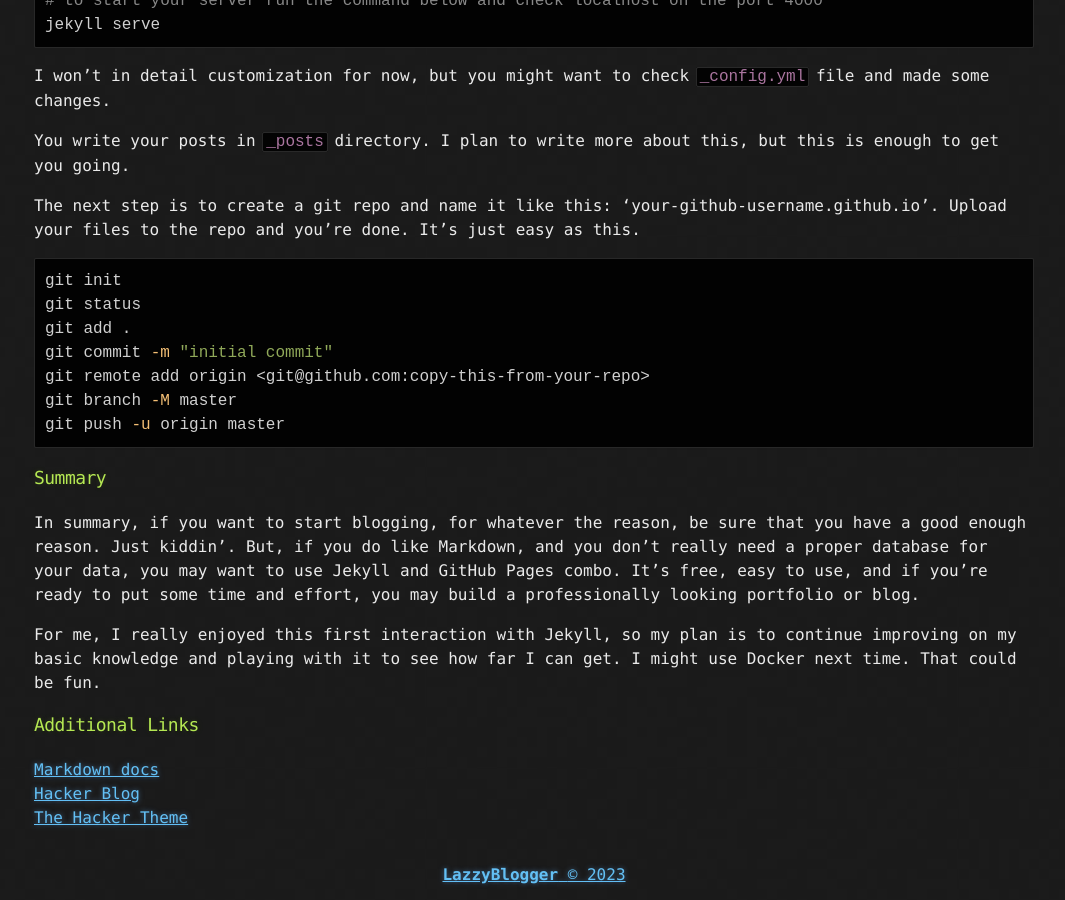
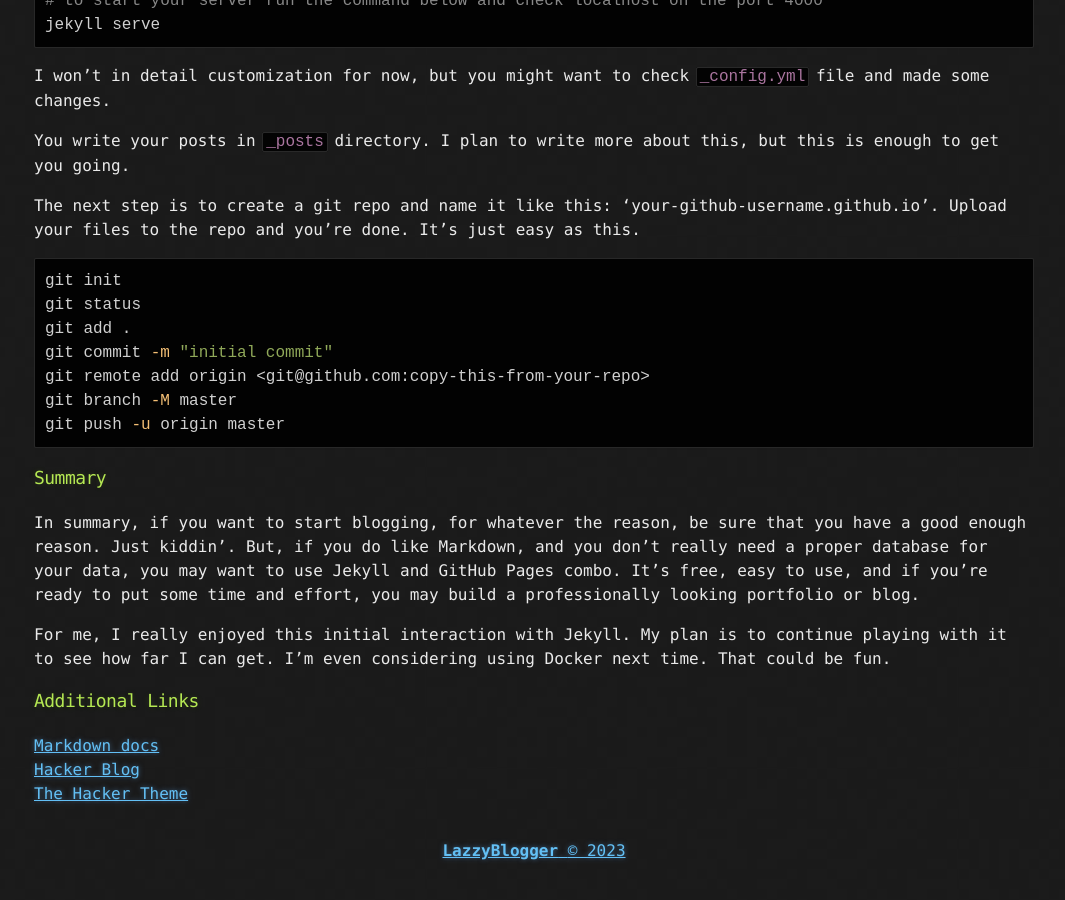
Before and after one commit to miomirparipovic/bytenoir, a Jekyll site: the page built from _posts/2023-08-31-dr-jekyll-mr-page.md, in a window 1280 px wide and 900 px high, scrolled down 2424 px. Shown: the whole window, without its empty margins (106-1171 px from the left). Built offline with Jekyll 4.4.1, drawn with Linux system fonts in a browser that asks for light colours; after the commit the page ends 3300 px from its top, so only the background shows below that.

Commit message:
modify post

```diff
--- a/_posts/2023-08-31-dr-jekyll-mr-page.md
+++ b/_posts/2023-08-31-dr-jekyll-mr-page.md
@@ -116,7 +116,7 @@ git push -u origin master
 
 In summary, if you want to start blogging, for whatever the reason, be sure that you have a good enough reason. Just kiddin'. But, if you do like Markdown, and you don't really need a proper database for your data, you may want to use Jekyll and GitHub Pages combo. It's free, easy to use, and if you're ready to put some time and effort, you may build a professionally looking portfolio or blog.
 
-For me, I really enjoyed this first interaction with Jekyll, so my plan is to continue improving on my basic knowledge and playing with it to see how far I can get. I might use Docker next time. That could be fun.
+For me, I really enjoyed this initial interaction with Jekyll. My plan is to continue playing with it to see how far I can get. I'm even considering using Docker next time. That could be fun.
 
 
 ### Additional Links
```
